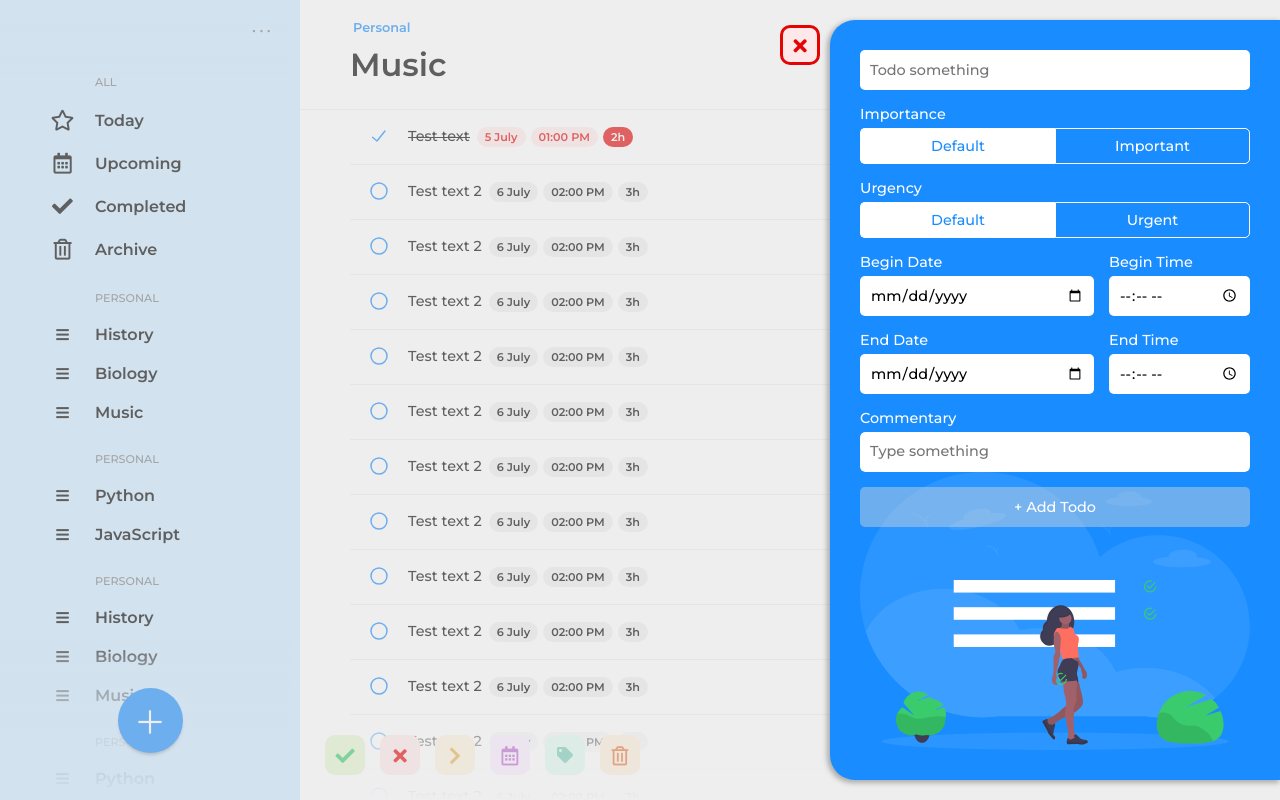
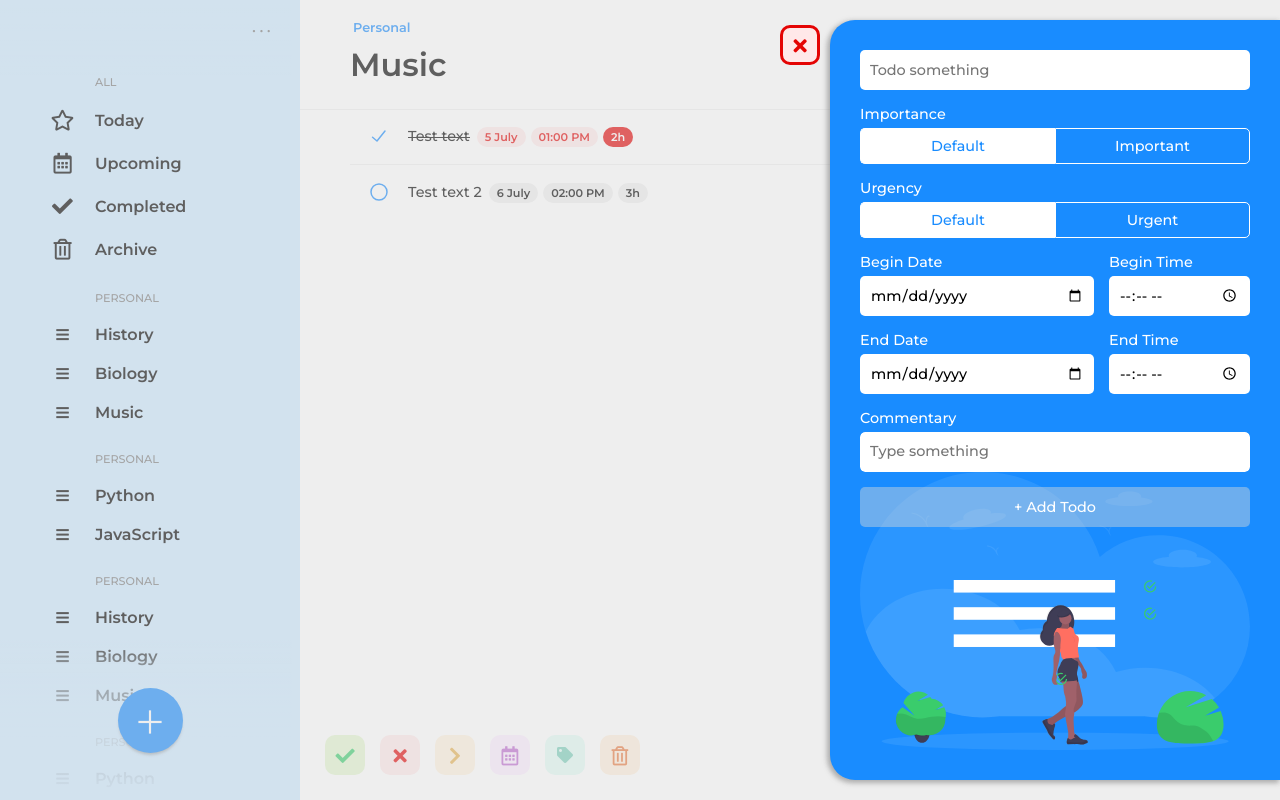
Before and after one commit to sviperm/to-do-react-app, a React (Create React App) app: page / in a window 1280 px wide. Built offline with nearby package versions, Linux system fonts and the light colour scheme.

Commit message:
Edit TodoList

```diff
--- a/src/components/TodoItem/TodoItem.module.css
+++ b/src/components/TodoItem/TodoItem.module.css
@@ -8,6 +8,7 @@
     transition: all .2s;
     justify-content: space-between;
     color: black;
+    cursor: -webkit-grab;
 }
 .TodoItem:not(:last-child) {
     border-bottom: 1px solid var(--gray-light);
--- a/src/containers/TodoApp/TodoList/TodoList.js
+++ b/src/containers/TodoApp/TodoList/TodoList.js
@@ -18,153 +18,6 @@ const TodoList = () => {
                 { text: '3h', color: 'gray' },
             ]
         },
-        {
-            id: 2, isChecked: false, text: 'Test text 2', labels: [
-                { text: '6 July', color: 'gray' },
-                { text: '02:00 PM', color: 'gray' },
-                { text: '3h', color: 'gray' },
-            ]
-        },
-        {
-            id: 2, isChecked: false, text: 'Test text 2', labels: [
-                { text: '6 July', color: 'gray' },
-                { text: '02:00 PM', color: 'gray' },
-                { text: '3h', color: 'gray' },
-            ]
-        },
-        {
-            id: 2, isChecked: false, text: 'Test text 2', labels: [
-                { text: '6 July', color: 'gray' },
-                { text: '02:00 PM', color: 'gray' },
-                { text: '3h', color: 'gray' },
-            ]
-        },
-        {
-            id: 2, isChecked: false, text: 'Test text 2', labels: [
-                { text: '6 July', color: 'gray' },
-                { text: '02:00 PM', color: 'gray' },
-                { text: '3h', color: 'gray' },
-            ]
-        },
-        {
-            id: 2, isChecked: false, text: 'Test text 2', labels: [
-                { text: '6 July', color: 'gray' },
-                { text: '02:00 PM', color: 'gray' },
-                { text: '3h', color: 'gray' },
-            ]
-        },
-        {
-            id: 2, isChecked: false, text: 'Test text 2', labels: [
-                { text: '6 July', color: 'gray' },
-                { text: '02:00 PM', color: 'gray' },
-                { text: '3h', color: 'gray' },
-            ]
-        },
-        {
-            id: 2, isChecked: false, text: 'Test text 2', labels: [
-                { text: '6 July', color: 'gray' },
-                { text: '02:00 PM', color: 'gray' },
-                { text: '3h', color: 'gray' },
-            ]
-        },
-        {
-            id: 2, isChecked: false, text: 'Test text 2', labels: [
-                { text: '6 July', color: 'gray' },
-                { text: '02:00 PM', color: 'gray' },
-                { text: '3h', color: 'gray' },
-            ]
-        },
-        {
-            id: 2, isChecked: false, text: 'Test text 2', labels: [
-                { text: '6 July', color: 'gray' },
-                { text: '02:00 PM', color: 'gray' },
-                { text: '3h', color: 'gray' },
-            ]
-        },
-        {
-            id: 2, isChecked: false, text: 'Test text 2', labels: [
-                { text: '6 July', color: 'gray' },
-                { text: '02:00 PM', color: 'gray' },
-                { text: '3h', color: 'gray' },
-            ]
-        },
-        {
-            id: 2, isChecked: false, text: 'Test text 2', labels: [
-                { text: '6 July', color: 'gray' },
-                { text: '02:00 PM', color: 'gray' },
-                { text: '3h', color: 'gray' },
-            ]
-        },
-        {
-            id: 2, isChecked: false, text: 'Test text 2', labels: [
-                { text: '6 July', color: 'gray' },
-                { text: '02:00 PM', color: 'gray' },
-                { text: '3h', color: 'gray' },
-            ]
-        },
-        {
-            id: 2, isChecked: false, text: 'Test text 2', labels: [
-                { text: '6 July', color: 'gray' },
-                { text: '02:00 PM', color: 'gray' },
-                { text: '3h', color: 'gray' },
-            ]
-        },
-        {
-            id: 2, isChecked: false, text: 'Test text 2', labels: [
-                { text: '6 July', color: 'gray' },
-                { text: '02:00 PM', color: 'gray' },
-                { text: '3h', color: 'gray' },
-            ]
-        },
-        {
-            id: 2, isChecked: false, text: 'Test text 2', labels: [
-                { text: '6 July', color: 'gray' },
-                { text: '02:00 PM', color: 'gray' },
-                { text: '3h', color: 'gray' },
-            ]
-        },
-        {
-            id: 2, isChecked: false, text: 'Test text 2', labels: [
-                { text: '6 July', color: 'gray' },
-                { text: '02:00 PM', color: 'gray' },
-                { text: '3h', color: 'gray' },
-            ]
-        },
-        {
-            id: 2, isChecked: false, text: 'Test text 2', labels: [
-                { text: '6 July', color: 'gray' },
-                { text: '02:00 PM', color: 'gray' },
-                { text: '3h', color: 'gray' },
-            ]
-        },
-        {
-            id: 2, isChecked: false, text: 'Test text 2', labels: [
-                { text: '6 July', color: 'gray' },
-                { text: '02:00 PM', color: 'gray' },
-                { text: '3h', color: 'gray' },
-            ]
-        },
-        {
-            id: 2, isChecked: false, text: 'Test text 2', labels: [
-                { text: '6 July', color: 'gray' },
-                { text: '02:00 PM', color: 'gray' },
-                { text: '3h', color: 'gray' },
-            ]
-        },
-        {
-            id: 2, isChecked: false, text: 'Test text 2', labels: [
-                { text: '6 July', color: 'gray' },
-                { text: '02:00 PM', color: 'gray' },
-                { text: '3h', color: 'gray' },
-            ]
-        },
-        {
-            id: 2, isChecked: false, text: 'Test text 2', labels: [
-                { text: '6 July', color: 'gray' },
-                { text: '02:00 PM', color: 'gray' },
-                { text: '3h', color: 'gray' },
-            ]
-        },
     ].map((todo) => <TodoItem key={todo.id} {...todo} />);
 
     return (
```
Also changed, not shown: src/containers/TodoApp/TodoList/TodoList.module.css (line endings or trailing spaces).
